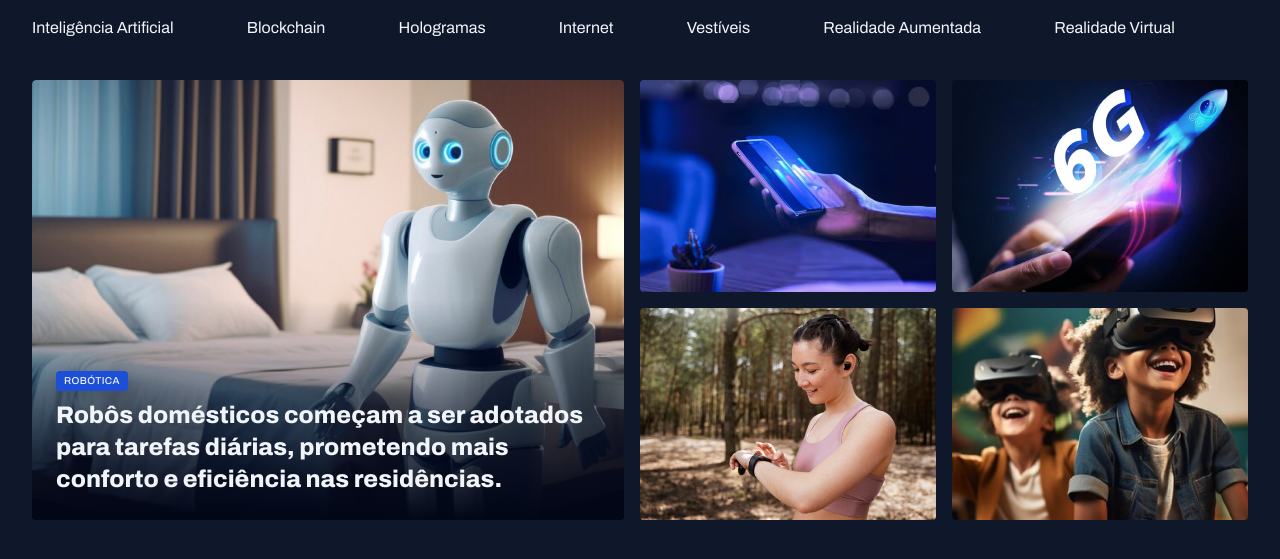
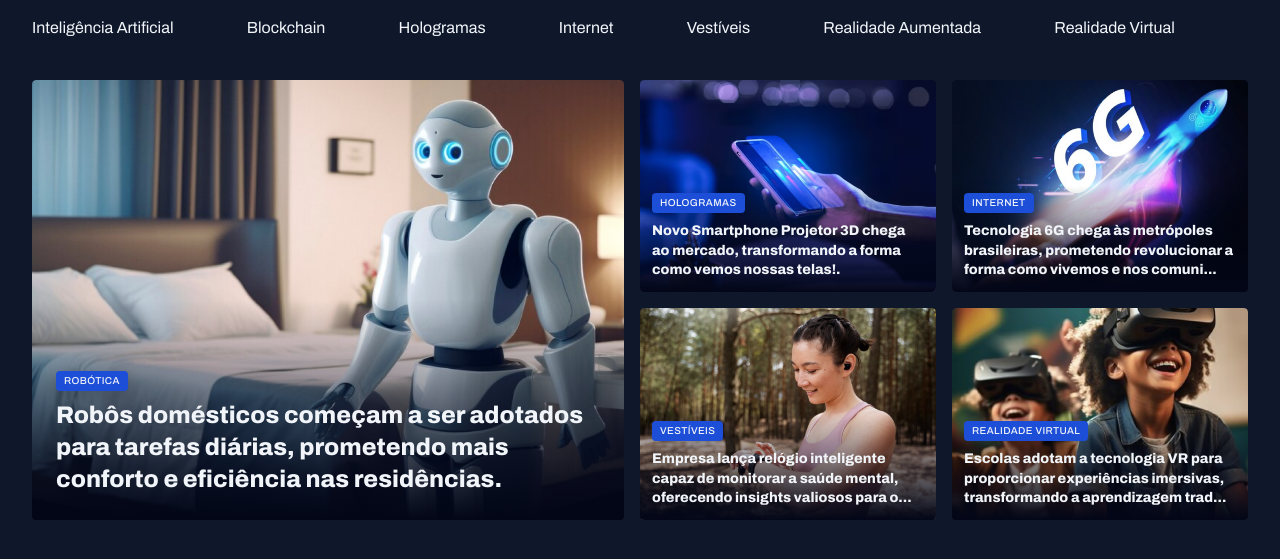
Before and after one commit to ZNKaua/Portal-De-Noticias, a plain HTML site: page index.html in a window 1280 px wide. Shown: the part 61-620 px from the top of the page. Drawn offline with Linux system fonts and the light colour scheme.

Commit message:
Finalizando a seção destaques

```diff
--- a/index.html
+++ b/index.html
@@ -44,7 +44,7 @@
     <main class="grid container">
         <section id="featured" class="grid grid-flow-col gap-16">
             <figure class="card">
-                <img src="styles/imagens/Image 01.png" alt="">
+                <img src="styles/imagens/Image 01.png" alt="Robôs domésticos começam a ser adotados para tarefas diárias, prometendo mais conforto e eficiência nas residências.">
                 <figcaption>
                     <span class="content-tag">robótica</span>
                     <h2 class="text-2xl">Robôs domésticos começam a ser adotados para tarefas diárias, prometendo mais conforto e eficiência nas residências.</h2>
@@ -52,22 +52,42 @@
             </figure>
 
           <div class="grid grid-cols-2 gap-16">
-            <div>
-                <img src="styles/imagens/Image 02 - Copia.png" alt="">
-            </div>
+            <figure class="card">
+                <img src="styles/imagens/Image 02 - Copia.png" alt="Novo Smartphone Projetor 3D chega ao mercado, transformando a forma como vemos nossas telas!.">
 
-            <div>
-                <img src="styles/imagens/Image 03.png" alt="">
-            </div>
+                <figcaption>
+                    <span class="content-tag ">Hologramas</span>
+                    <h2 class="text-lg">Novo Smartphone Projetor 3D chega ao mercado, transformando a forma como vemos nossas telas!.</h2>
+                </figcaption>
+            </figure>
 
-            <div>
-                <img src="styles/imagens/Image 04.png" alt="">
-            </div>
+            <figure class="card">
+                <img src="styles/imagens/Image 03.png" alt="Tecnologia 6G chega às metrópoles brasileiras, prometendo revolucionar a forma como vivemos e nos comunicamos.">
 
-            <div>
-                <img src="styles/imagens/Image 05.png" alt="">
-            </div>
-        </div>
+                <figcaption>
+                    <span class="content-tag">Internet</span>
+                    <h2 class="text-lg">Tecnologia 6G chega às metrópoles brasileiras, prometendo revolucionar a forma como vivemos e nos comuni...</h2>
+                </figcaption>
+            </figure>
+
+            <figure class="card">
+                <img src="styles/imagens/Image 04.png" alt="Empresa lança relógio inteligente capaz de monitorar a saúde mental, oferecendo insights valiosos para o bem-estar pessoal.">
+
+                <figcaption>
+                    <span class="content-tag">Vestíveis</span>
+                    <h2 class="text-lg">Empresa lança relógio inteligente capaz de monitorar a saúde mental, oferecendo insights valiosos para o...</h2>
+                </figcaption>
+            </figure>
+
+            <figure class="card">
+                <img src="styles/imagens/Image 05.png" alt="Escolas adotam a tecnologia VR para proporcionar experiências imersivas, transformando a aprendizagem tradicional.">
+
+                <figcaption>
+                    <span class="content-tag">Realidade Virtual</span>
+                    <h2 class="text-lg">Escolas adotam a tecnologia VR para proporcionar experiências imersivas, transformando a aprendizagem trad...</h2>
+                </figcaption>
+            </figure>
+          </div>
         </section>
     </main>
 </body>
--- a/styles/sections.css
+++ b/styles/sections.css
@@ -30,6 +30,10 @@
 
     padding: 24px;
 
+    &:has(.text-lg) {
+      padding: 12px;
+    }
+
     h2 {
       margin-top: 8px;
     }
```
